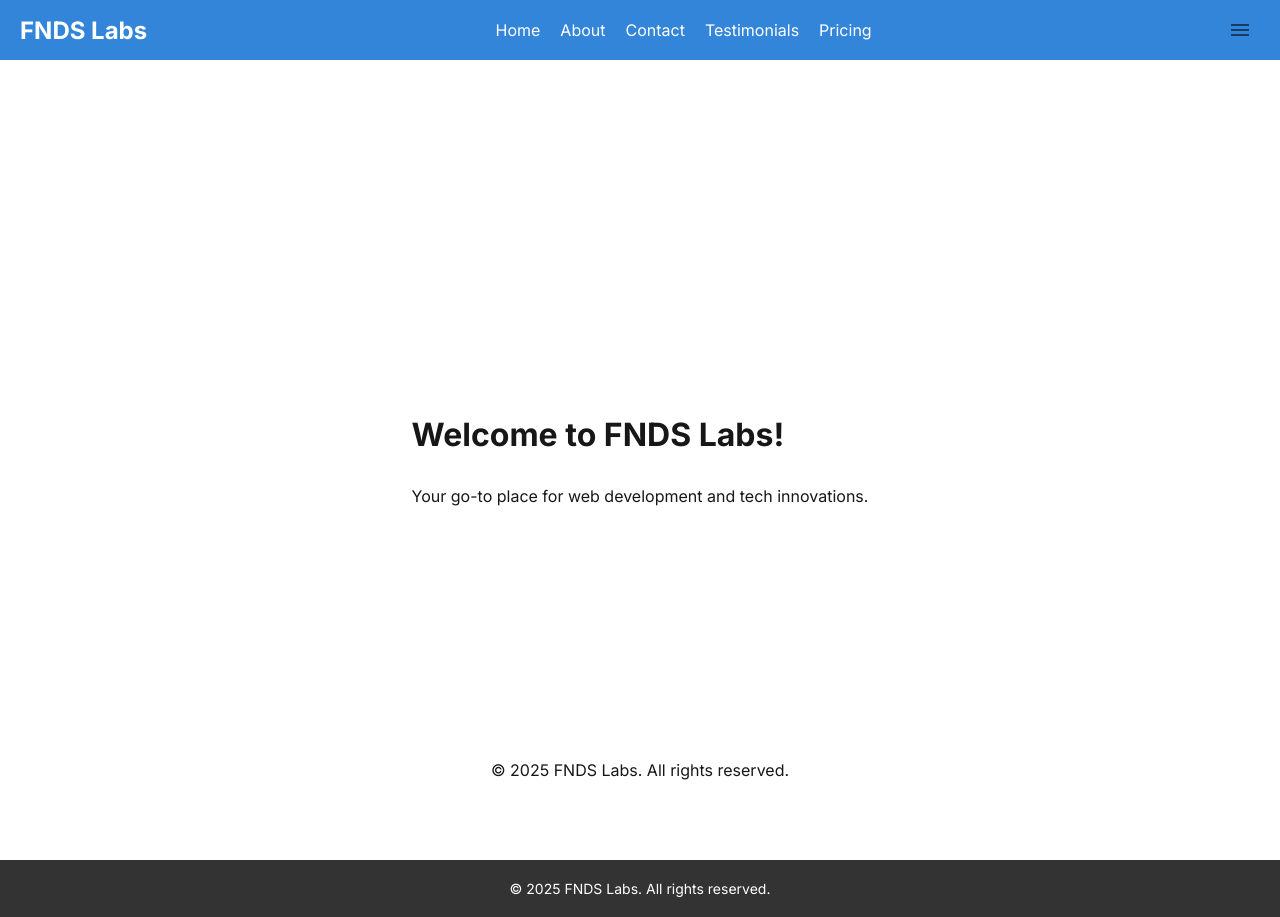
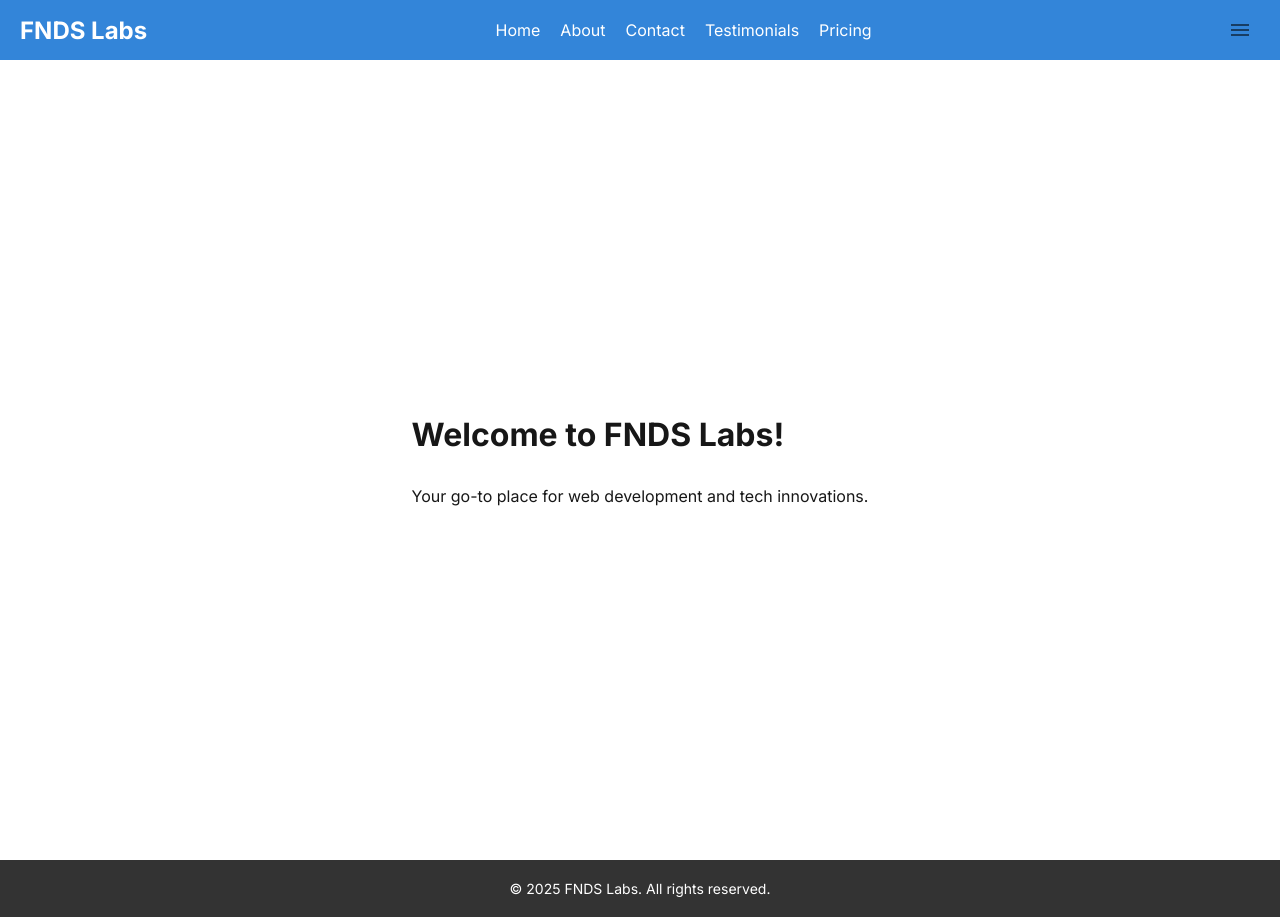
Before and after one commit to aafernands/aafernands.github.io, a Next.js app: page / in a window 1280 px wide. Built offline with nearby package versions, Linux system fonts and the light colour scheme.

Commit message:
Add latest changes2

```diff
--- a/app/layout.js
+++ b/app/layout.js
@@ -1,7 +1,7 @@
 // app/layout.js
 import './globals.css'; // Your global styles
 import { Inter } from 'next/font/google'; // Example of a font import
-import Navbar from '../components/Navbar'; // Import Navbar component
+import Navbar from '../components/NavBar'; // Import Navbar component
 import Footer from '../components/Footer'; // Import Footer component
 
 const inter = Inter({ subsets: ['latin'] });
--- a/app/page.js
+++ b/app/page.js
@@ -10,11 +10,7 @@ export default function Home() {
         <h1>Welcome to FNDS Labs!</h1>
         <p>Your go-to place for web development and tech innovations.</p>
       </main>
-      <footer className={styles.footer}>
-        <p>
-          © <span>{currentDate}</span> FNDS Labs. All rights reserved.
-        </p>
-      </footer>
+
     </div>
   );
 }
```
